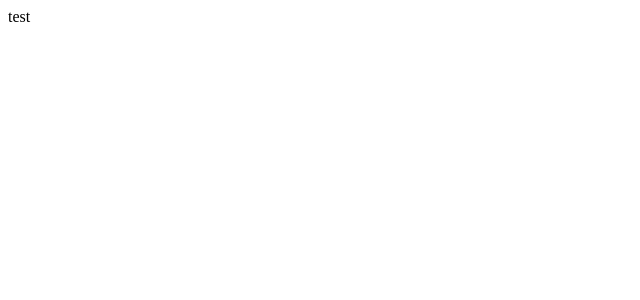
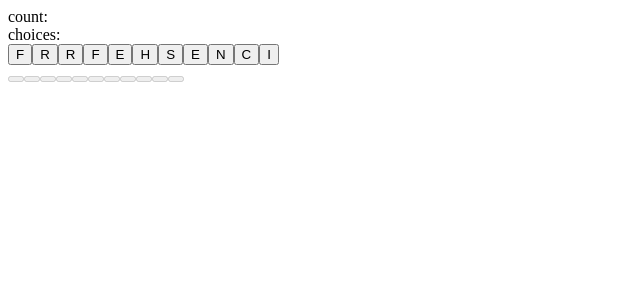
Before and after one commit to eelikivi/letters-quiz, a React app: page / in a window 1280 px wide. Shown: the top 300 px of the page, without its empty margins (0-640 px from the left). Built offline with nearby package versions, Linux system fonts and the light colour scheme.

Commit message:
Game functionality

```diff
--- a/src/components/App.jsx
+++ b/src/components/App.jsx
@@ -1,9 +1,11 @@
 import React from 'react';
+
+import Question from './question/Question';
 
 export default function App() {
 	const text = 'test';
 
 	return (
-		<div>{text}</div>
+		<Question />
 	);
 }
--- /dev/null
+++ b/src/components/question/ChoiceButton.jsx
@@ -0,0 +1,17 @@
+import React from 'react';
+
+export default function ChoiceButton(props) {
+	const { data, functions } = props;
+	const { id, letter, active } = data;
+	const { removeLetter } = functions;
+
+	function handleClick() {
+		removeLetter(id);
+	}
+
+	return (
+		<button onClick={handleClick} disabled={!active}>
+			{letter}
+		</button>
+	);
+}
--- /dev/null
+++ b/src/components/question/LetterButton.jsx
@@ -0,0 +1,17 @@
+import React from 'react';
+
+export default function LetterButton(props) {
+	const { data, functions } = props;
+	const { letter, active, id } = data;
+	const { chooseLetter } = functions;
+
+	function handleClick() {
+		chooseLetter(letter, id);
+	}
+
+	return (
+		<button onClick={handleClick} disabled={active}>
+			{letter}
+		</button>
+	);
+}
--- /dev/null
+++ b/src/components/question/Question.jsx
@@ -0,0 +1,87 @@
+import React, { useState, useEffect } from 'react';
+
+import shuffle from 'Helpers/shuffle';
+
+import LetterButton from './LetterButton';
+import ChoiceButton from './ChoiceButton';
+
+export default function Question() {
+
+	const phrase = 'French Fries';
+	const letters = phrase.toUpperCase().replace(/ /g, '').split('');
+	const characters = phrase.split('');
+
+	// State
+	const [last, setLast] = useState();
+	const [choices, setChoices] = useState(new Array(letters.length).fill({ id: false, letter: false }));
+	const [letterData, setLetterData] = useState(
+		shuffle(
+			letters.map((letter, index) => ({
+				data: {
+					id: index,
+					letter,
+					active: false,
+				}
+			}))
+		)
+	);
+
+	const toggleLetterDataItem = id => {
+		const newLetterData = [...letterData];
+		const letterDataIndex = newLetterData.findIndex(item => item.data.id === id);
+		const item = newLetterData[letterDataIndex];
+		item.data = { ...item.data, ...{active: !item.data.active}};
+
+		setLetterData(newLetterData);
+	}
+
+	// Choose letter function
+	const chooseLetter = (letter, id) => {
+		const newChoices = [...choices];
+		const firstEmpty = newChoices.findIndex(item => item.letter === false);
+		newChoices[firstEmpty] = { letter, id };
+		setChoices(newChoices);
+
+		toggleLetterDataItem(id);
+	};
+
+	// Remove letter function
+	function removeLetter(id) {
+		const newChoices = [...choices];
+		const match = newChoices.findIndex(item => item.id === id);
+		newChoices[match] = { letter: false, id: false };
+		setChoices(newChoices);
+
+		toggleLetterDataItem(id);
+	}
+
+	const letterButtons = letterData.map((item) => (
+		<LetterButton
+			key={item.data.id}
+			data={item.data}
+			functions={{ chooseLetter }}
+		/>
+	));
+
+	const choiceButtons = letters.map((character, index) => (
+		<ChoiceButton
+			key={index}
+			data={{
+				id: choices[index].id,
+				letter: choices[index].letter,
+				active: choices[index].letter
+			}}
+			functions={{ removeLetter }}
+		/>
+	));
+
+	return (
+		<div>
+			<div>count: {}</div>
+			<div>choices: {Object.entries(choices).map(([key, val]) => val.letter) }</div>
+
+			<div>{letterButtons}</div>
+			<div>{choiceButtons}</div>
+		</div>
+	);
+}
--- /dev/null
+++ b/src/js/helpers/shuffle.js
@@ -0,0 +1,11 @@
+/**
+ * Shuffles array in place. ES6 version
+ * @param {Array} a items An array containing the items.
+ */
+export default function shuffle(a) {
+	for (let i = a.length - 1; i > 0; i--) {
+		const j = Math.floor(Math.random() * (i + 1));
+		[a[i], a[j]] = [a[j], a[i]];
+	}
+	return a;
+}
--- a/webpack.config.babel.js
+++ b/webpack.config.babel.js
@@ -5,6 +5,9 @@ export default () => ({
 	entry: './src/index.jsx',
 	resolve: {
 		extensions: ['.js', '.jsx'],
+		alias: {
+			Helpers: path.resolve(__dirname, 'src/js/helpers/')
+		}
 	},
 	module: {
 		rules: [
```
Also changed, not shown: 1 other file (tests, documents, lock files or other folders).
